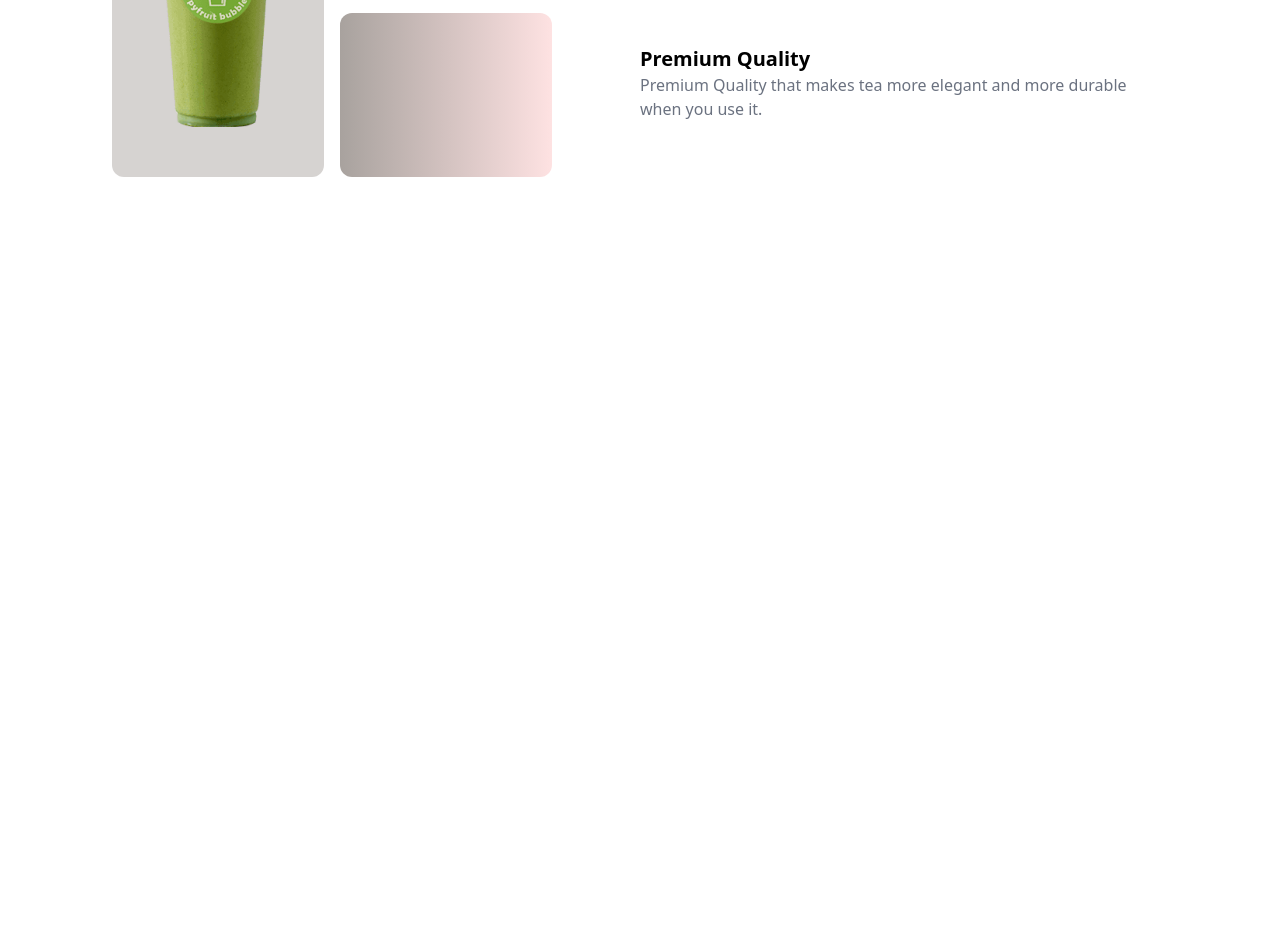
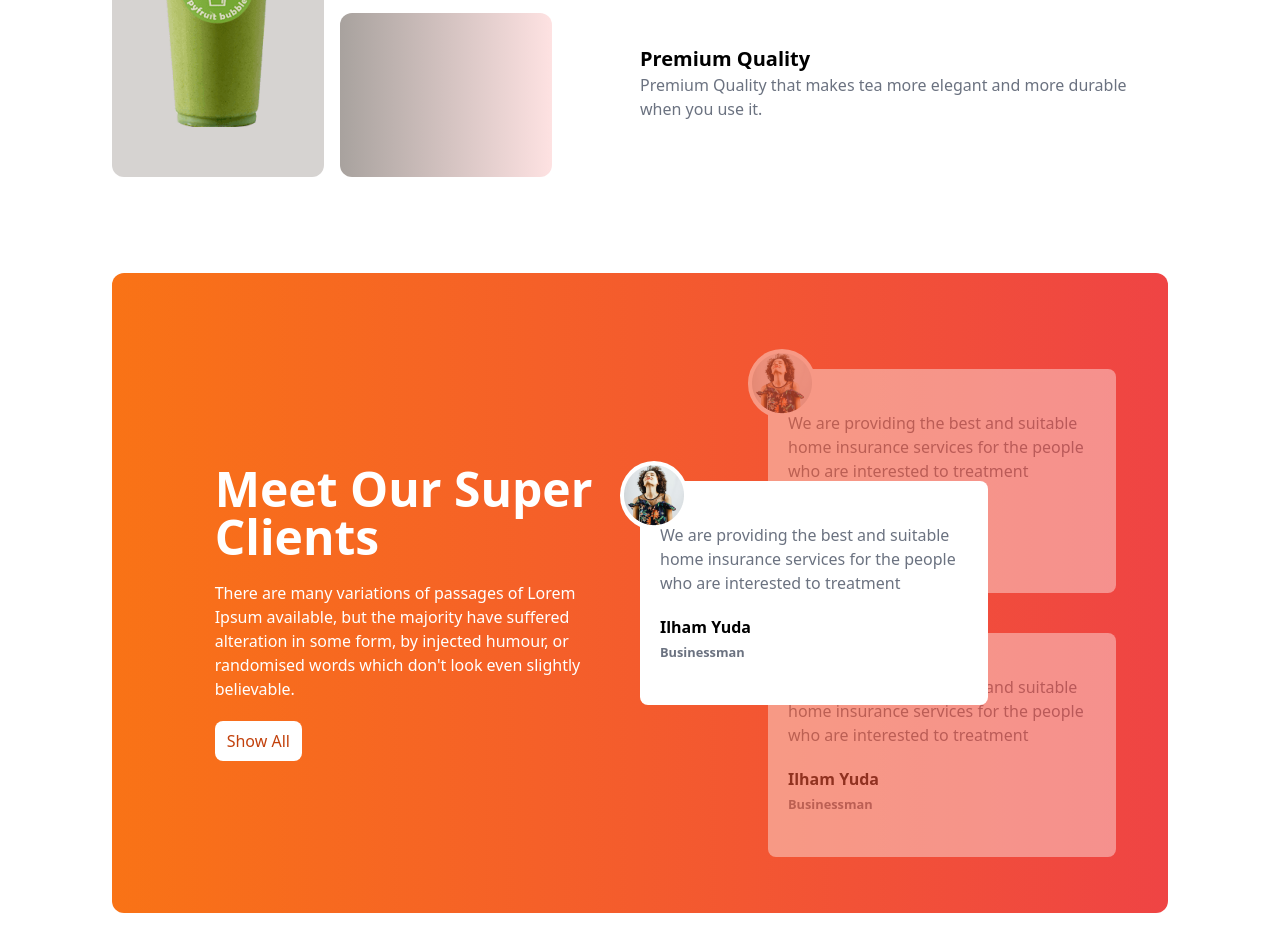
Before and after one commit to Dipok-Kumar-Ray/Tea-House, a plain HTML site: page images/index.html in a window 1280 px wide. Shown: the part 1407-2358 px from the top of the page. Before the commit the page ends 1680 px from the top, so only its background shows below. Drawn offline with nearby package versions, Linux system fonts and the light colour scheme.

Commit message:
Review section complete

```diff
--- a/images/index.html
+++ b/images/index.html
@@ -134,6 +134,63 @@
                  </div>
             </div>
         </section>
+        <!-- Review section -->
+        <section class="mb-24">
+            <div class="bg-gradient-to-r from-orange-500 to-red-500 rounded-xl grid grid-cols-1 lg:grid-cols-2 text-white px-7 md:px-16 ">
+                <!-- Text section -->
+                 <div class="flex justify-center items-center overflow-hidden">
+                    <div class="w-5/6">
+                        <h1 class="text-5xl font-bold mt-10 mb-5">Meet Our Super Clients</h1>
+                        <p class="mb-5">There are many variations of passages of Lorem Ipsum available, but the majority have suffered alteration in some form, by injected humour, or randomised words which don't look even slightly believable. </p>
+                        <button class="bg-white text-orange-700 px-3 py-2 rounded-lg">Show All</button>
+                     </div>
+                 </div>
+                 <!-- Review section -->
+                   <div class="relative py-24">
+
+                    <!-- middle card -->
+                <div
+                class="absolute z-10 top-44 md:top-52 h-56 w-full md:w-3/4 bg-white rounded-lg text-black flex items-center px-5">
+               <div class="absolute -top-5 -left-5 bg-white rounded-full">
+                  <img class="p-1" src="./client.png" alt="">
+               </div>
+               <div class="">
+                  <p class="text-gray-500 mb-5">We are providing the best and suitable home insurance services for the people who are interested to treatment</p>
+                  <h1 class="font-bold">Ilham Yuda</h1>
+                  <small class="font-bold text-gray-500">Businessman</small>
+               </div>
+              </div>
+
+                    <!-- top card -->
+                    <div
+                  class="relative h-56 left-8 md:left-32 w-full md:w-3/4 bg-white rounded-lg text-black flex items-center px-5 opacity-40">
+                 <div class="absolute -top-5 -left-5 bg-white rounded-full">
+                    <img class="p-1" src="./client.png" alt="">
+                 </div>
+                 <div class="">
+                    <p class="text-gray-500 mb-5">We are providing the best and suitable home insurance services for the people who are interested to treatment</p>
+                    <h1 class="font-bold">Ilham Yuda</h1>
+                    <small class="font-bold text-gray-500">Businessman</small>
+                 </div>
+                </div>
+
+                <!-- bottom card -->
+                <div
+                class="relative top-10 left-8 md:left-32 h-56 w-full md:w-3/4 bg-white rounded-lg text-black flex items-center px-5 opacity-40">
+               <div class="absolute -top-5 -left-5 bg-white rounded-full">
+                  <img class="p-1" src="./client.png" alt="">
+               </div>
+               <div class="">
+                  <p class="text-gray-500 mb-5">We are providing the best and suitable home insurance services for the people who are interested to treatment</p>
+                  <h1 class="font-bold">Ilham Yuda</h1>
+                  <small class="font-bold text-gray-500">Businessman</small>
+               </div>
+              </div>
+
+                   </div>
+            </div>
+        </section>
+
     </main>
 </body>
 </html>
```
